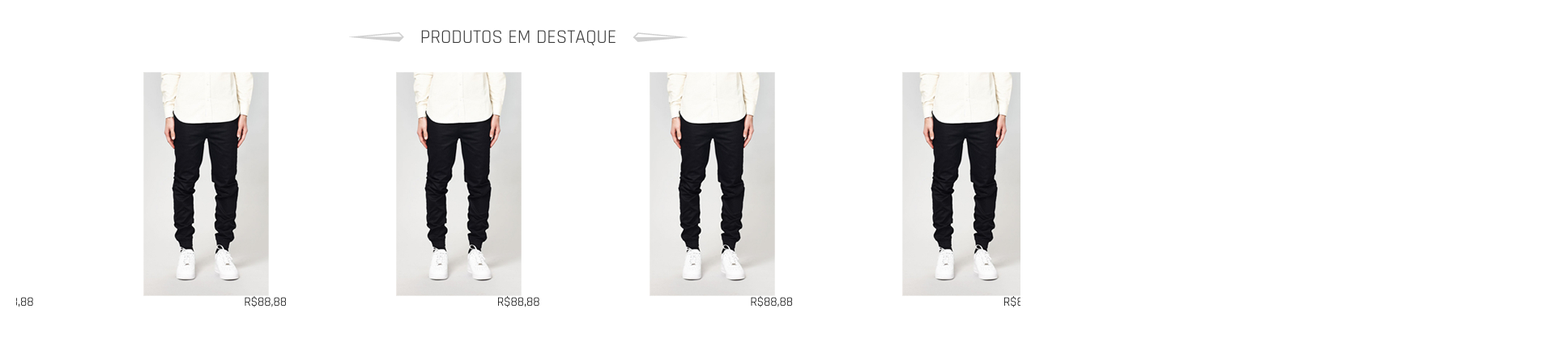
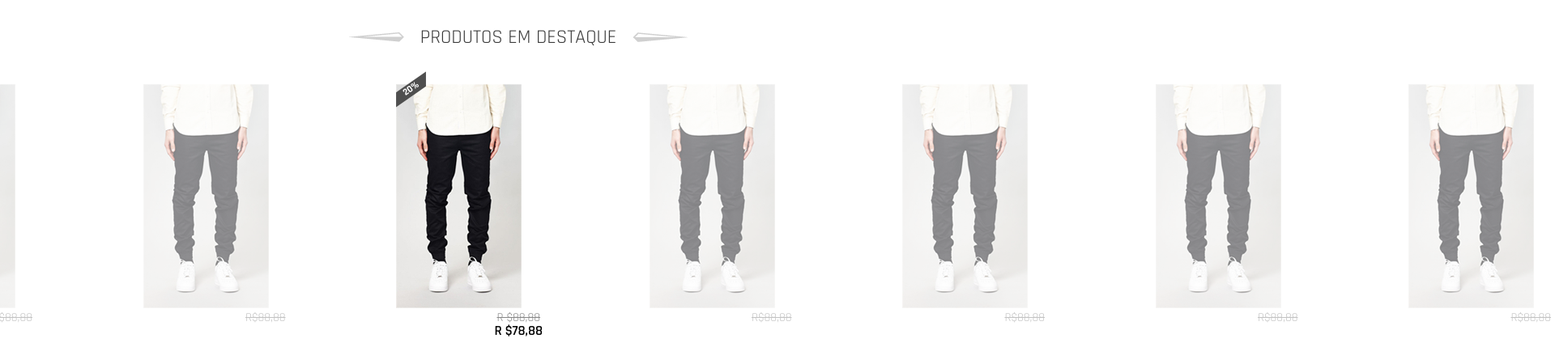
Before and after one commit to ValeriiaBond/test_task, a plain HTML site: page index.html in a window 1280 px wide. Shown: the part 527-956 px from the top of the page at 81% size, 1920 px wide, since content can reach past the window. Before the commit the page ends 909 px from the top, so only its background shows below. Drawn offline with nearby package versions, Linux system fonts and the light colour scheme.

Commit message:
added label to carousl suggestion

```diff
--- a/css/style.css
+++ b/css/style.css
@@ -365,17 +365,75 @@ button.owl-dot.active:focus{
 .suggestions{
 	padding-top: 26px;
 }
+
+.suggestion__carousel{
+	padding-top: 15px;
+}
+
+.suggestion__item{
+	position: relative;
+	z-index: 1;
+}
 .suggestion__img{
 	width: 155px;
 	height: 277px;
+	margin-bottom: 4px;
 }
 
 .suggestion__item>p{
 	text-align: center;
+	text-decoration: line-through;
+	color: #888888;
+	font-size: 15px;
 }
 
+.suggestion__item>p+p{
+	text-decoration: none;
+	font-size: 17px;
+	font-weight: 600;
+	line-height: 19.22px;
+	color: #000000;
+}
 
+.suggestion__img:before{
+	content: '';
+	position: absolute;
+	top: 0;
+	bottom: 0;
+	left: 0;
+	right: 0;
+	z-index: 5;
+	background-color: rgba(255, 255, 255, .5);
+}
 
+.owl-item.active.center .suggestion__img:before{
+	background-color: rgba(255, 255, 255, .0);
+}
+
+h5{
+	position: absolute;
+	top: -1px;
+	left: -4px;
+	z-index: 10;
+	transform: rotate(-35deg) skew(-35deg);
+	text-align: center;
+	background-color: #4f4f4f;
+	color: #fff;
+	font-size: 12px;
+	font-weight: 700;
+	line-height: 13.59px;
+	width: 45px;
+	height: 15px;
+}
+
+h5>span{
+	display: block;
+	transform:skew(35deg);
+}
+
+.suggestion__carousel.owl-carousel .owl-stage-outer{
+	overflow: visible;
+}
 
 
 
--- a/index.html
+++ b/index.html
@@ -86,10 +86,12 @@
 				<h2>PRODUTOS EM DESTAQUE</h2>
 				<div class="owl-carousel suggestion__carousel">
 					<div class="suggestion__item">
+						<h5><span>20%</span></h5>
 						<div class="suggestion__img">
 							<img src="images/suggestions/suggestion_2.jpg" alt="C&F CLOTHING pants">
 						</div>
-						<p>R$88,88</p>
+						<p>R $88,88</p>
+						<p>R $78,88</p>
 					</div>
 					<div class="suggestion__item">
 						<div class="suggestion__img">
```
